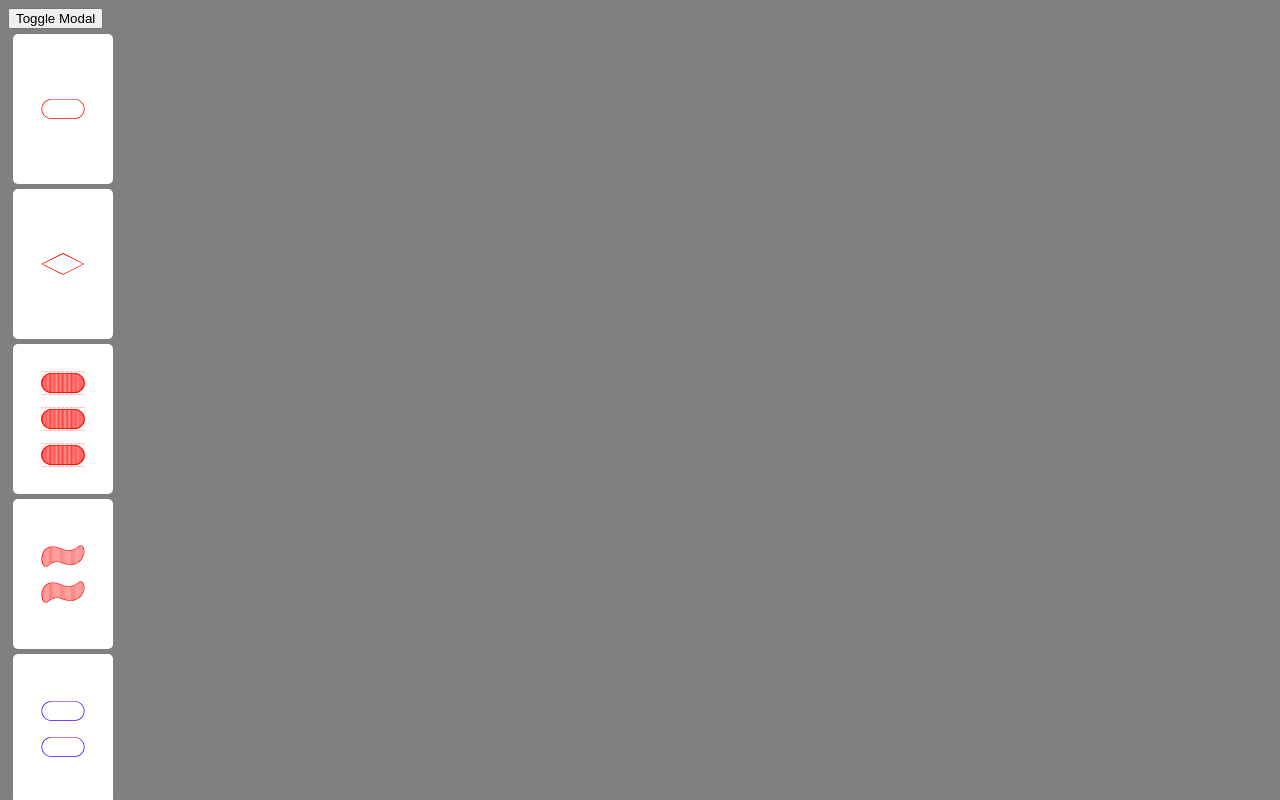
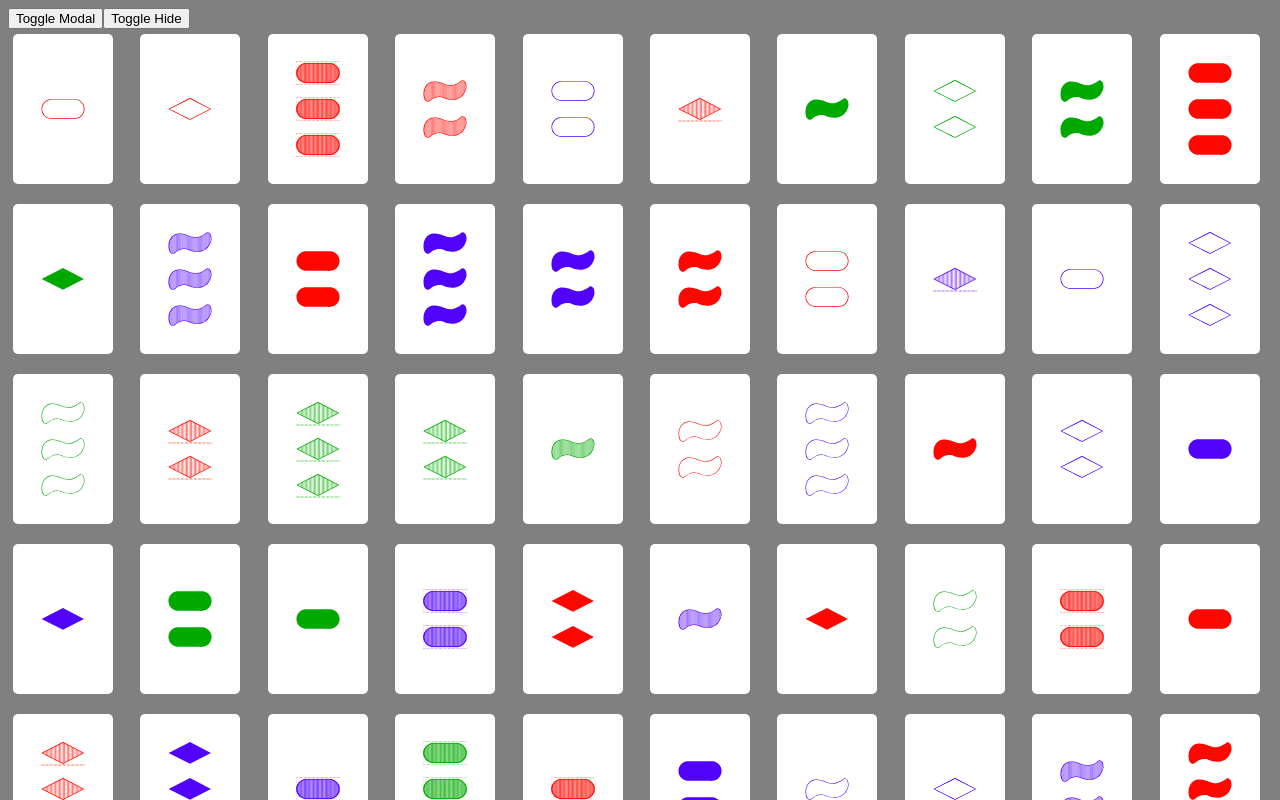
Before and after one commit to cylfox/trio-game, an Angular app in the folder legacy/set-offline-trainer/: page / in a window 1280 px wide. Shown: the top 800 px of the page. Built offline with nearby package versions, Linux system fonts and the light colour scheme.

Commit message:
Added board class

```diff
--- a/legacy/set-offline-trainer/src/app/app.component.html
+++ b/legacy/set-offline-trainer/src/app/app.component.html
@@ -1,8 +1,9 @@
 <button (click)="toggleModal()">Toggle Modal</button>
+<button (click)="toggleHide()">Toggle Hide</button>
 
 <app-modal *ngIf="visibleModal" (onClose)="toggleModal()" [@fadeInOut]></app-modal>
 
-<div>
+<div class="board">
   <app-card
     *ngFor="let card of deck"
     [card]="card"
--- a/legacy/set-offline-trainer/src/app/app.component.scss
+++ b/legacy/set-offline-trainer/src/app/app.component.scss
@@ -0,0 +1,6 @@
+.board {
+  display: grid;
+  grid-template-columns: repeat(10, 1fr);
+  grid-gap: 10px;
+  grid-auto-rows: minmax(100px, auto);
+}
--- a/legacy/set-offline-trainer/src/app/app.component.ts
+++ b/legacy/set-offline-trainer/src/app/app.component.ts
@@ -27,6 +27,10 @@ export class AppComponent {
     card.hidden = !card.hidden;
   }
 
+  toggleHide() {
+    this.deck.forEach(card => card.hidden = !card.hidden);
+  }
+
   toggleModal() {
     this.visibleModal = !this.visibleModal;
   }
```
